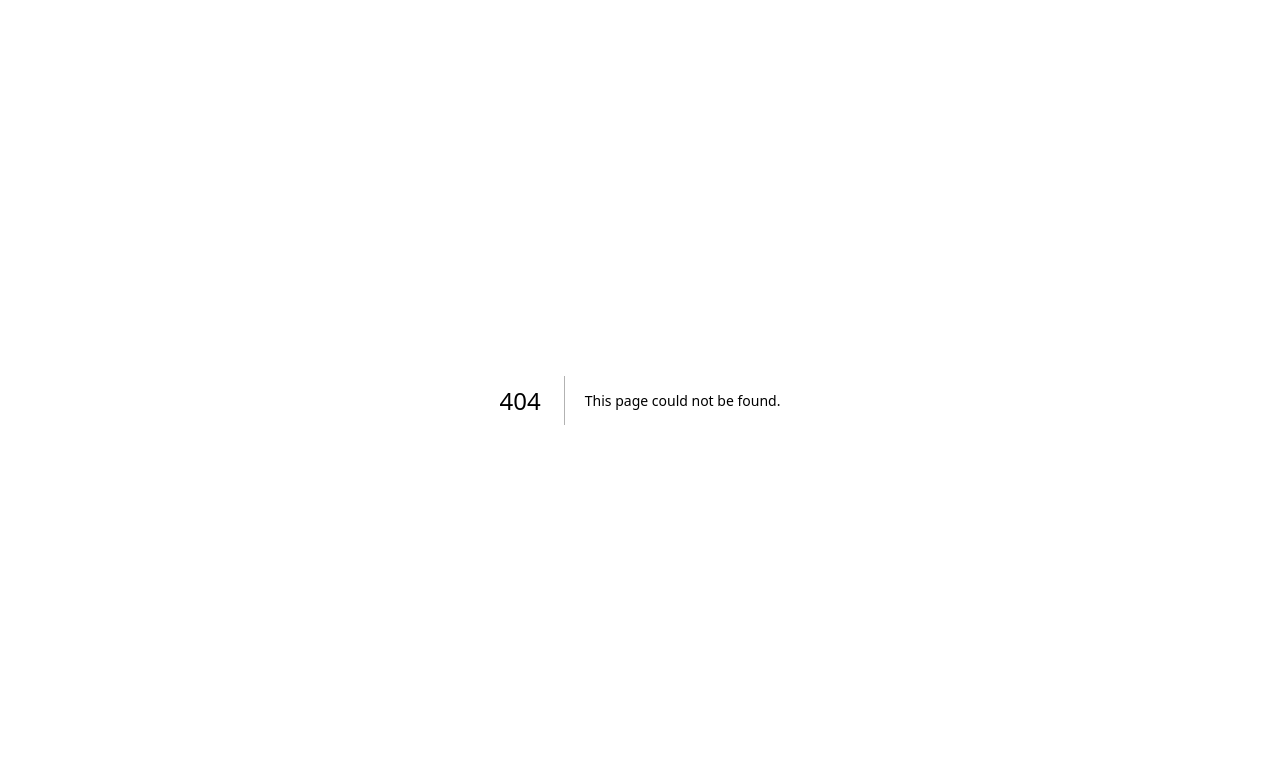
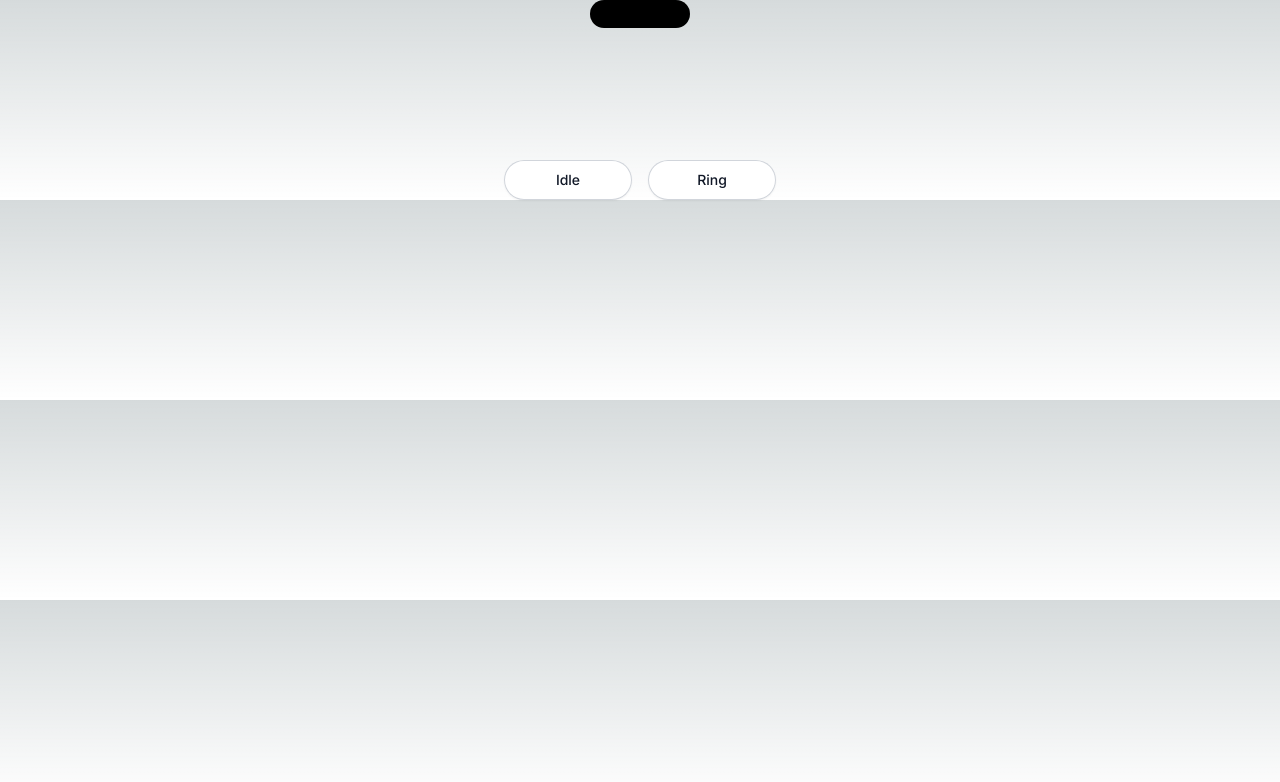
Before and after one commit to glamboyosa/animations, a Next.js app: page /08 in a window 1280 px wide. Before the commit this address had no page. Shown: the top 782 px of the page. Built offline with nearby package versions, Linux system fonts and the light colour scheme.

Commit message:
dynamic island ring component

```diff
--- /dev/null
+++ b/src/app/08/page.tsx
@@ -0,0 +1,48 @@
+"use client";
+
+import { useMemo, useState } from "react";
+import { Ring } from "./ring";
+import { motion } from "framer-motion";
+
+export default function DynamicIslandStarter() {
+	const [view, setView] = useState("idle");
+
+	const content = useMemo(() => {
+		switch (view) {
+			case "ring":
+				return <Ring />;
+			case "idle":
+				return <div className="h-7" />;
+		}
+	}, [view]);
+
+	return (
+		<div>
+			<div className="flex h-[160px] justify-center">
+				<motion.div
+					layout
+					style={{ borderRadius: 9999 }}
+					className="h-fit min-w-[100px] overflow-hidden bg-black"
+				>
+					{content}
+				</motion.div>
+			</div>
+			<div className="flex justify-center gap-4">
+				<button
+					type="button"
+					className="h-10 w-32 rounded-full bg-white px-2.5 py-1.5 font-medium text-gray-900 text-sm shadow-sm ring-1 ring-gray-300 ring-inset hover:bg-gray-50"
+					onClick={() => setView("idle")}
+				>
+					Idle
+				</button>
+				<button
+					type="button"
+					className="h-10 w-32 rounded-full bg-white px-2.5 py-1.5 font-medium text-gray-900 text-sm shadow-sm ring-1 ring-gray-300 ring-inset hover:bg-gray-50"
+					onClick={() => setView("ring")}
+				>
+					Ring
+				</button>
+			</div>
+		</div>
+	);
+}
--- /dev/null
+++ b/src/app/08/ring.tsx
@@ -0,0 +1,111 @@
+"use client";
+import { useEffect, useState } from "react";
+import {
+	motion,
+	AnimatePresence,
+} from "framer-motion";
+
+export function Ring() {
+	const [isSilent, setIsSilent] = useState(false);
+
+	useEffect(() => {
+		const id = setTimeout(() => {
+			setIsSilent((s) => !s);
+		}, 2000);
+
+		return () => clearTimeout(id);
+	}, []);
+
+	return (
+		<motion.div
+			className="relative flex h-7 items-center justify-between px-2.5"
+			animate={{ width: isSilent ? 148 : 128 }}
+			transition={{ type: "spring", bounce: 0.5 }}
+		>
+			<AnimatePresence>
+				{isSilent ? (
+					<motion.div
+						initial={{
+							width: 0,
+							opacity: 0,
+							filter: "blur(4px)",
+						}}
+						animate={{
+							width: 40,
+							opacity: 1,
+							filter: "blur(0px)",
+						}}
+						exit={{
+							width: 0,
+							opacity: 0,
+							filter: "blur(4px)",
+						}}
+						transition={{
+							type: "spring",
+							bounce: 0.35,
+						}}
+						className="absolute left-[5px] h-[18px] w-10 rounded-full bg-[#FD4F30]"
+					/>
+				) : null}
+			</AnimatePresence>
+			<motion.div
+				initial={false}
+				className="relative h-[12.75px] w-[11.25px]"
+				animate={{
+					rotate: isSilent
+						? [0, -15, 5, -2, 0]
+						: [
+								0, 20, -15, 12.5, -10, 10, -7.5,
+								7.5, -5, 5, 0,
+							],
+					x: isSilent ? 9 : 0,
+				}}
+			>
+				<svg
+					className="inset-0"
+					width="11.25"
+					height="12.75"
+					viewBox="0 0 15 17"
+					fill="none"
+					xmlns="http://www.w3.org/2000/svg"
+				>
+					<title>ring</title>
+					<path
+						d="M1.17969 13.3125H13.5625C14.2969 13.3125 14.7422 12.9375 14.7422 12.3672C14.7422 11.5859 13.9453 10.8828 13.2734 10.1875C12.7578 9.64844 12.6172 8.53906 12.5547 7.64062C12.5 4.64062 11.7031 2.57812 9.625 1.82812C9.32812 0.804688 8.52344 0 7.36719 0C6.21875 0 5.40625 0.804688 5.11719 1.82812C3.03906 2.57812 2.24219 4.64062 2.1875 7.64062C2.125 8.53906 1.98438 9.64844 1.46875 10.1875C0.789062 10.8828 0 11.5859 0 12.3672C0 12.9375 0.4375 13.3125 1.17969 13.3125ZM7.36719 16.4453C8.69531 16.4453 9.66406 15.4766 9.76562 14.3828H4.97656C5.07812 15.4766 6.04688 16.4453 7.36719 16.4453Z"
+						fill="white"
+					/>
+				</svg>
+				<div className="absolute inset-0">
+					<div className="-translate-y-[5px] h-5 translate-x-[5.25px] rotate-[-40deg] overflow-hidden">
+						<motion.div
+							animate={{
+								height: isSilent ? 16 : 0,
+							}}
+							transition={{
+								ease: "easeInOut",
+								duration: isSilent ? 0.125 : 0.05,
+								delay: isSilent ? 0.15 : 0,
+							}}
+							className="w-fit rounded-full"
+						>
+							<div className="flex h-full w-[3px] items-center justify-center rounded-full bg-[#FD4F30]">
+								<div className="h-full w-[0.75px] rounded-full bg-white" />
+							</div>
+						</motion.div>
+					</div>
+				</div>
+			</motion.div>
+			<div className="ml-auto flex items-center">
+				{isSilent ? (
+					<span className="font-medium text-[#FD4F30] text-xs">
+						Silent
+					</span>
+				) : (
+					<span className="font-medium text-white text-xs">
+						Ring
+					</span>
+				)}
+			</div>
+		</motion.div>
+	);
+}
```
